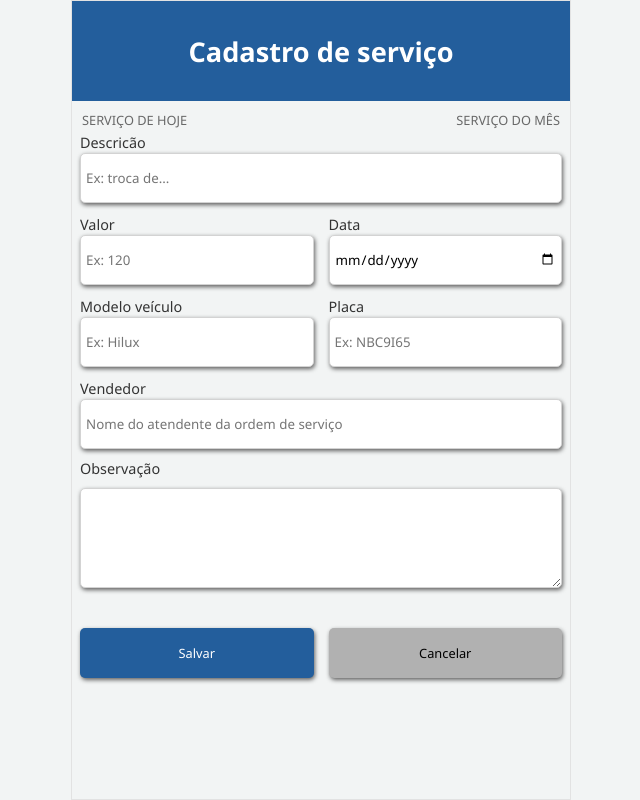
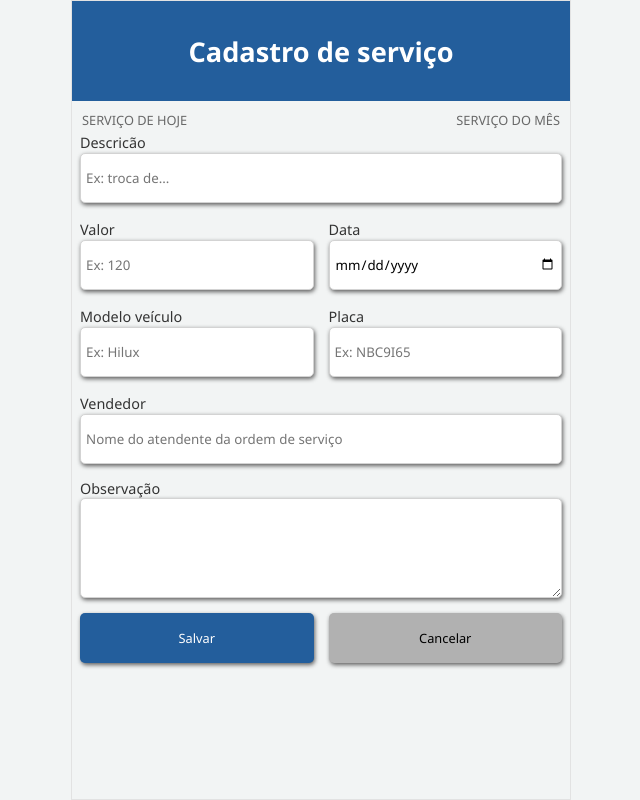
Before and after one commit to marceloguima/novo-cad-service, a React (Vite) app: page /cadastroServico in a window 1280 px wide. Shown: the whole page, without its empty margins (319-959 px from the left). Built offline with nearby package versions, Linux system fonts and the light colour scheme.

Commit message:
ajusta comapo de erro de validação de preenchimento, motivo: evitar alteração na altura do form

```diff
--- a/src/components/Campo-entrada/index.jsx
+++ b/src/components/Campo-entrada/index.jsx
@@ -17,7 +17,10 @@ const CampoEntrada = React.forwardRef((props, ref) => {
                 ref={ref}
                 {...rest}
             />
+            <div className="caixa-erro">
+
             {erro && <span className="mensagem-erro">{mensagemErro}</span>}{" "}
+            </div>
         </div>
     );
 });
--- a/src/components/Campo-entrada/style.css
+++ b/src/components/Campo-entrada/style.css
@@ -18,6 +18,12 @@ label{
     box-shadow: 1px 2px 4px #616161;
 }
 
+.caixa-erro{
+    height: 15px;
+    display: flex;
+    align-items: center;
+}
+
 .mensagem-erro{
     color: red;
     font-size: 0.8rem;
--- a/src/components/poup-up/style.css
+++ b/src/components/poup-up/style.css
@@ -1,5 +1,6 @@
 
 .overlay{
+    height: 100vh;
     position: absolute;
     top: 0;
     bottom: 0;
--- a/src/routes/CadastroServico/index.jsx
+++ b/src/routes/CadastroServico/index.jsx
@@ -73,7 +73,7 @@ const CadastroServico = () => {
                         htmlFor="desc"
                         erro={errors["descricao"]}
                         {...register("descricao", {
-                            required: "Preencha este campo",
+                            required: "Preencha descrição",
                         })}
                     />
 
@@ -87,7 +87,7 @@ const CadastroServico = () => {
                             htmlFor="valor"
                             erro={errors["valor"]}
                             {...register("valor", {
-                                required: "Preencha este campo",
+                                required: "Preencha valor",
                             })}
                         />
 
@@ -101,7 +101,7 @@ const CadastroServico = () => {
                             // onChange={handleData}
                             erro={errors["data"]}
                             {...register("data", {
-                                required: "Preencha este campo",
+                                required: "Preencha data",
                             })}
                         />
                     </div>
@@ -117,7 +117,7 @@ const CadastroServico = () => {
                             // onChange={handlePlaca}
                             erro={errors["modelo"]}
                             {...register("modelo", {
-                                required: "Preencha este campo",
+                                required: "Preencha modelo veículo",
                             })}
                         />
 
@@ -131,7 +131,7 @@ const CadastroServico = () => {
                             // onChange={handlePlaca}
                             erro={errors["placa"]}
                             {...register("placa", {
-                                required: "Preencha este campo",
+                                required: "Preencha placa",
                             })}
                         />
                     </div>
@@ -145,7 +145,7 @@ const CadastroServico = () => {
                         htmlFor="vend"
                         erro={errors["vendedor"]}
                         {...register("vendedor", {
-                            required: "Preencha este campo",
+                            required: "Preencha vendedor",
                         })}
                     />
                     <label htmlFor="obs">Observação</label>
--- a/src/routes/CadastroServico/style.css
+++ b/src/routes/CadastroServico/style.css
@@ -17,7 +17,7 @@
     width: 100%;
     display: flex;
     gap: 15px;
-    margin-top: 30px;
+    margin-top: 15px;
 }
 
 
@@ -40,5 +40,4 @@
 .form-cad-servico{
     display: flex;
     flex-direction: column;
-    gap: 10px;
 }
```
